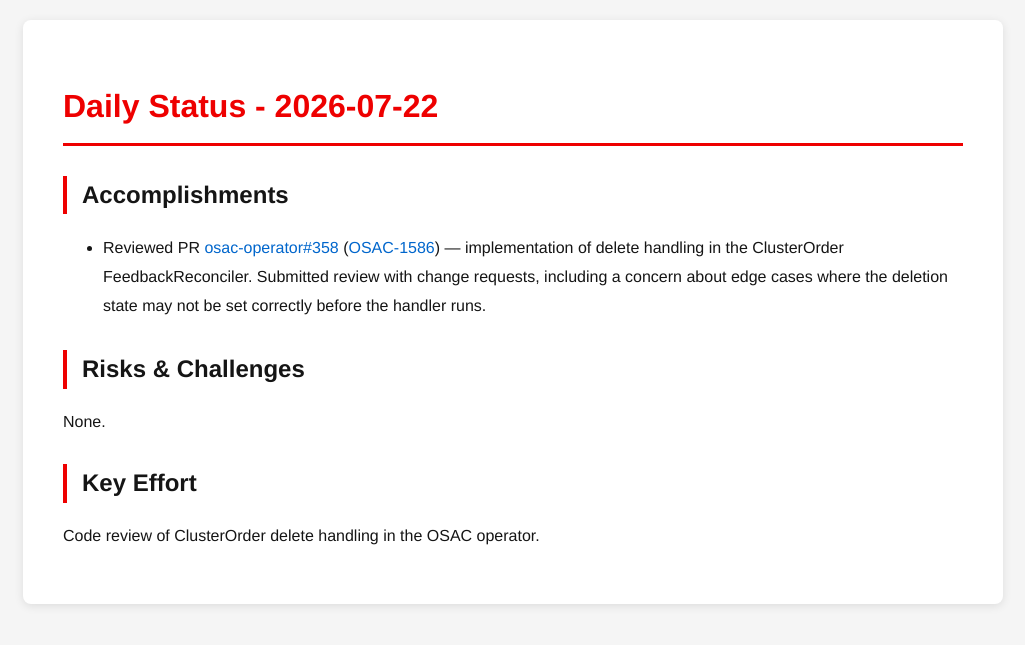
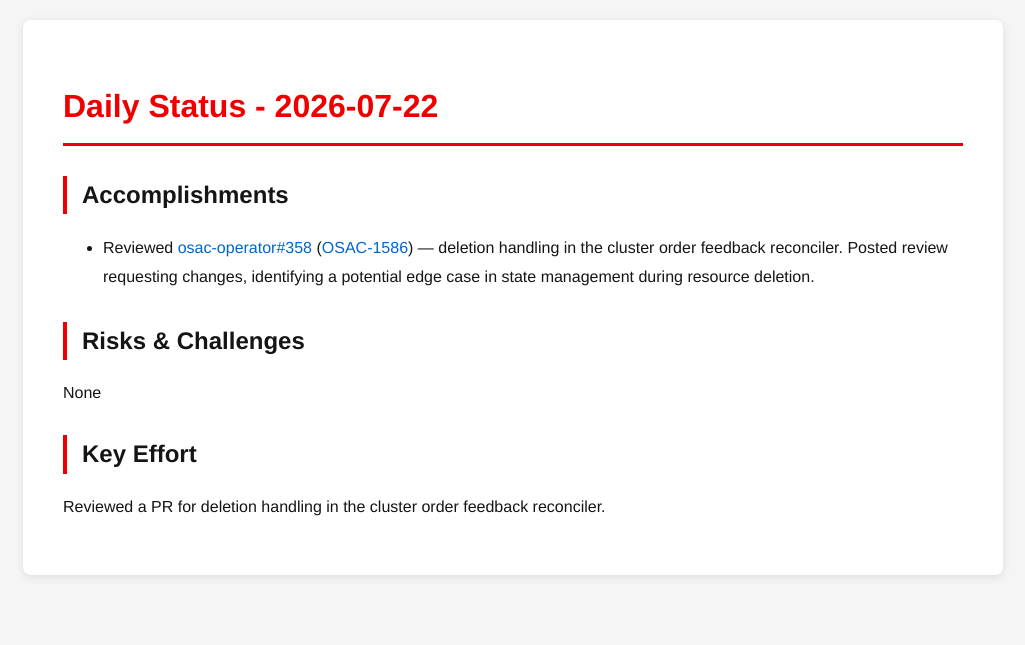
Before and after one commit to tzvatot/daily-status, a Jekyll site: the page built from 2026-07-22.md, in a window 1280 px wide. Shown: the top 645 px of the page, without its empty margins (127-1152 px from the left). Built offline with Jekyll 4.4.1, drawn with Linux system fonts in a browser that asks for light colours.

Commit message:
Daily status update - 2026-07-22

```diff
--- a/2026-07-22.md
+++ b/2026-07-22.md
@@ -7,10 +7,10 @@
 # Daily Status - 2026-07-22
 
 ## Accomplishments
-- Reviewed PR [osac-operator#358](https://github.com/osac-project/osac-operator/pull/358) ([OSAC-1586](https://redhat.atlassian.net/browse/OSAC-1586)) — implementation of delete handling in the ClusterOrder FeedbackReconciler. Submitted review with change requests, including a concern about edge cases where the deletion state may not be set correctly before the handler runs.
+- Reviewed [osac-operator#358](https://github.com/osac-project/osac-operator/pull/358) ([OSAC-1586](https://redhat.atlassian.net/browse/OSAC-1586)) — deletion handling in the cluster order feedback reconciler. Posted review requesting changes, identifying a potential edge case in state management during resource deletion.
 
 ## Risks & Challenges
-None.
+None
 
 ## Key Effort
-Code review of ClusterOrder delete handling in the OSAC operator.
+Reviewed a PR for deletion handling in the cluster order feedback reconciler.
```
